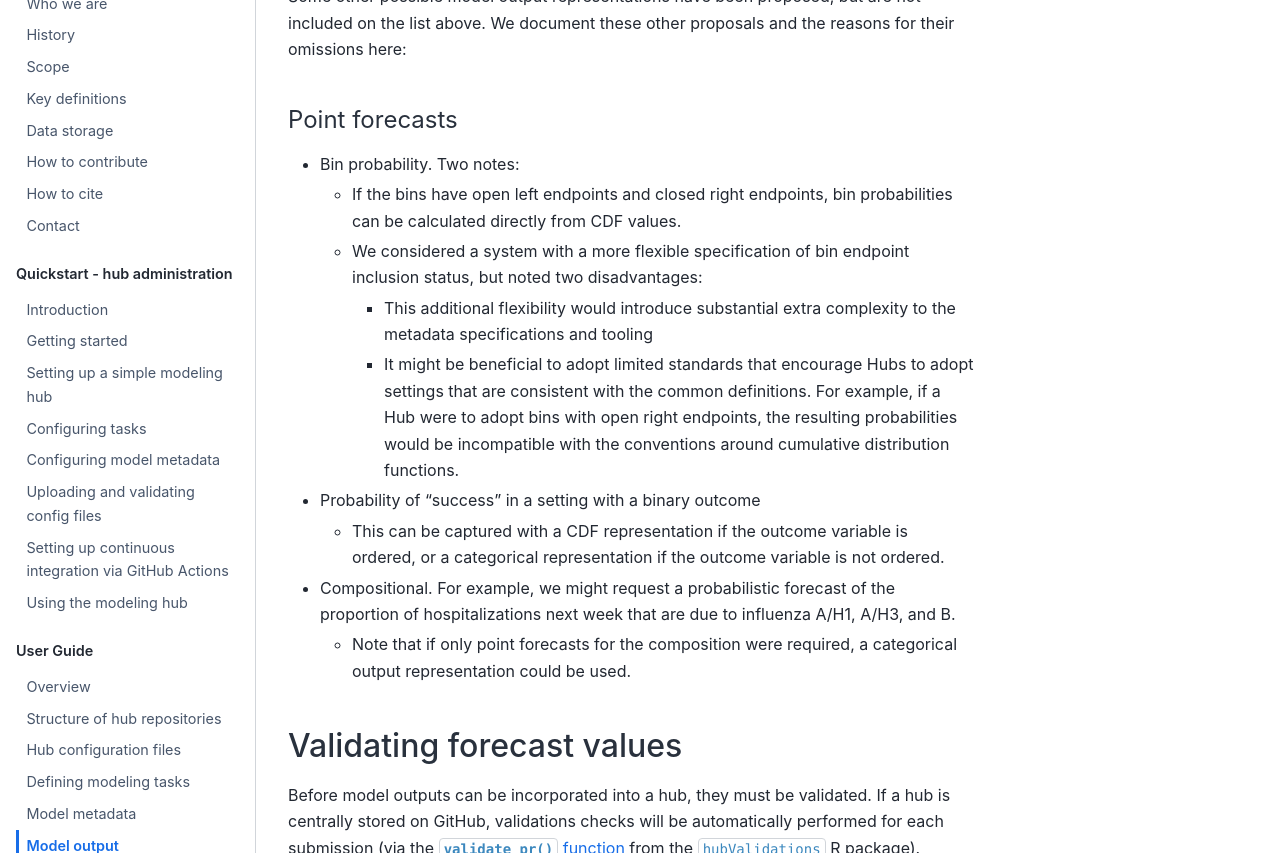
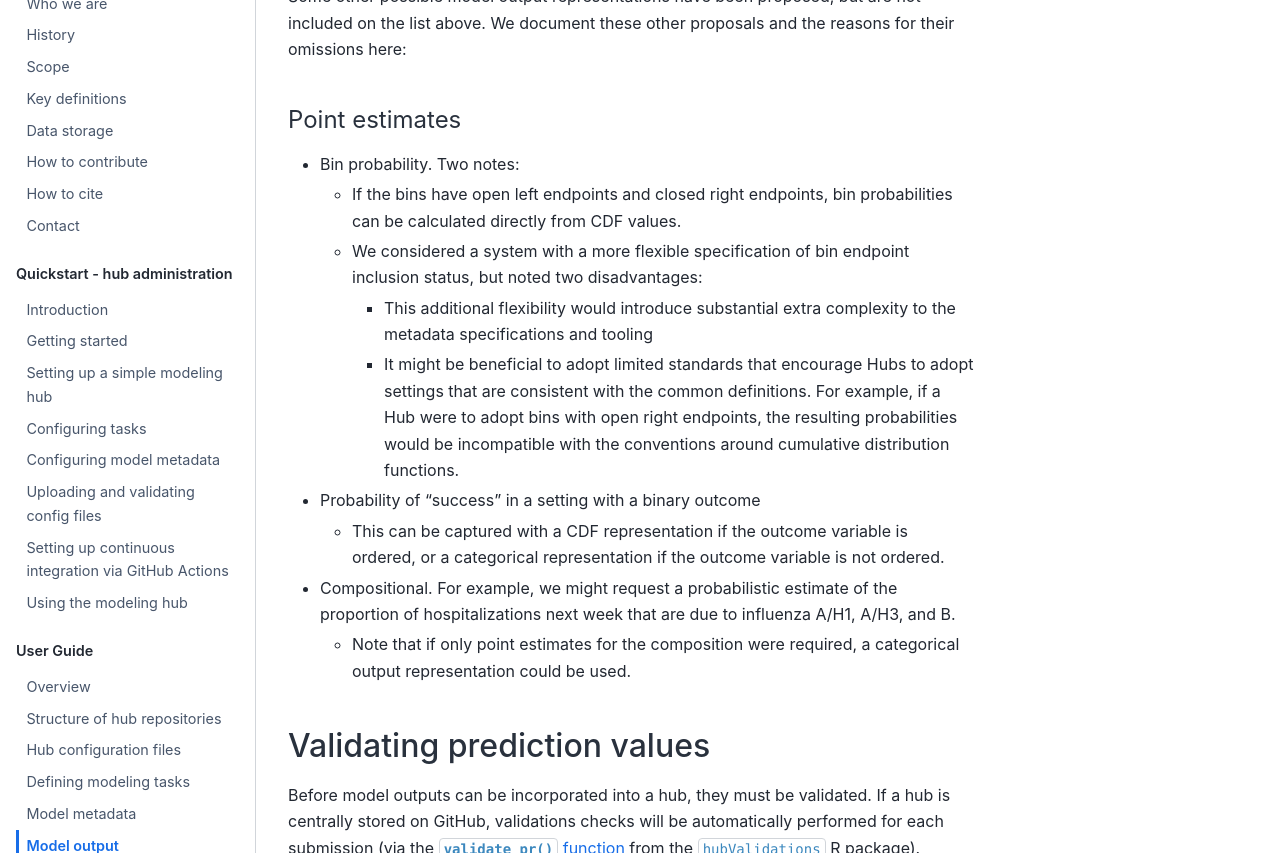
Before and after one commit to hubverse-org/hubDocs, a Sphinx documentation site: the page built from docs/source/user-guide/model-output.md, in a window 1280 px wide and 1400 px high, scrolled down 5499 px. Shown: the part 155-1008 px from the top of the window. Built offline with Sphinx 7.4.7 and the Sphinx Book theme 1.1.4, drawn with Linux system fonts in a browser that asks for light colours; comment, search, counter and statistics services are not loaded.

Commit message:
change forecast to prediction/estimate depending on context

```diff
--- a/docs/source/user-guide/model-output.md
+++ b/docs/source/user-guide/model-output.md
@@ -148,7 +148,7 @@ More details about sample-output-type can be found in [the page describing sampl
 
 Some other possible model output representations have been proposed, but are not included on the list above. We document these other proposals and the reasons for their omissions here:
 
-#### Point forecasts
+#### Point estimates
 
 * Bin probability. Two notes:
    * If the bins have open left endpoints and closed right endpoints, bin probabilities can be calculated directly from CDF values.
@@ -157,10 +157,10 @@ Some other possible model output representations have been proposed, but are not
       * It might be beneficial to adopt limited standards that encourage Hubs to adopt settings that are consistent with the common definitions. For example, if a Hub were to adopt bins with open right endpoints, the resulting probabilities would be incompatible with the conventions around cumulative distribution functions.
 * Probability of “success” in a setting with a binary outcome
    * This can be captured with a CDF representation if the outcome variable is ordered, or a categorical representation if the outcome variable is not ordered.
-* Compositional. For example, we might request a probabilistic forecast of the proportion of hospitalizations next week that are due to influenza A/H1, A/H3, and B.
-   * Note that if only point forecasts for the composition were required, a categorical output representation could be used.
+* Compositional. For example, we might request a probabilistic estimate of the proportion of hospitalizations next week that are due to influenza A/H1, A/H3, and B.
+   * Note that if only point estimates for the composition were required, a categorical output representation could be used.
 
-## Validating forecast values
+## Validating prediction values
 
 Before model outputs can be incorporated into a hub, they must be validated. If a hub is centrally stored on GitHub, validations checks will be automatically performed for each submission (via the [`validate_pr()` function](https://hubverse-org.github.io/hubValidations/reference/validate_submission.html) from the `hubValidations` R package).
 
```
